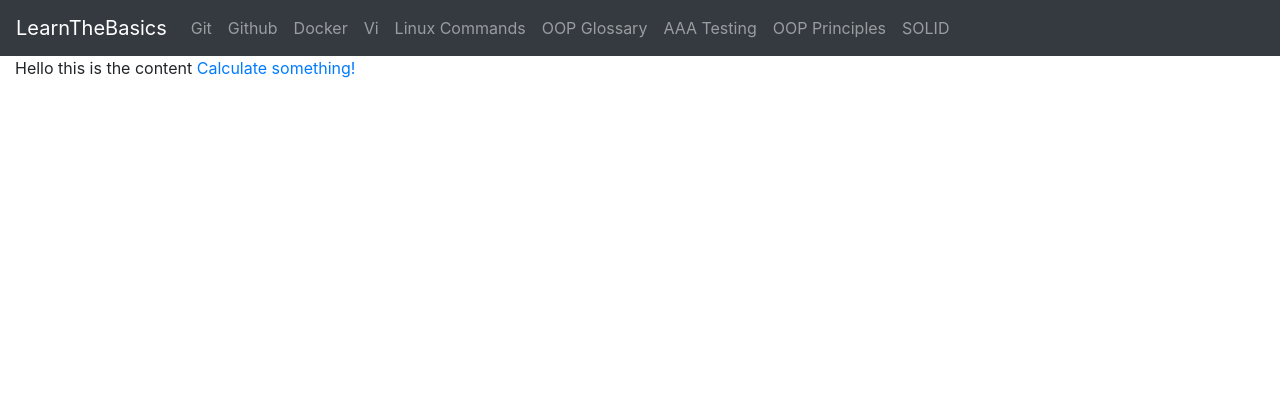
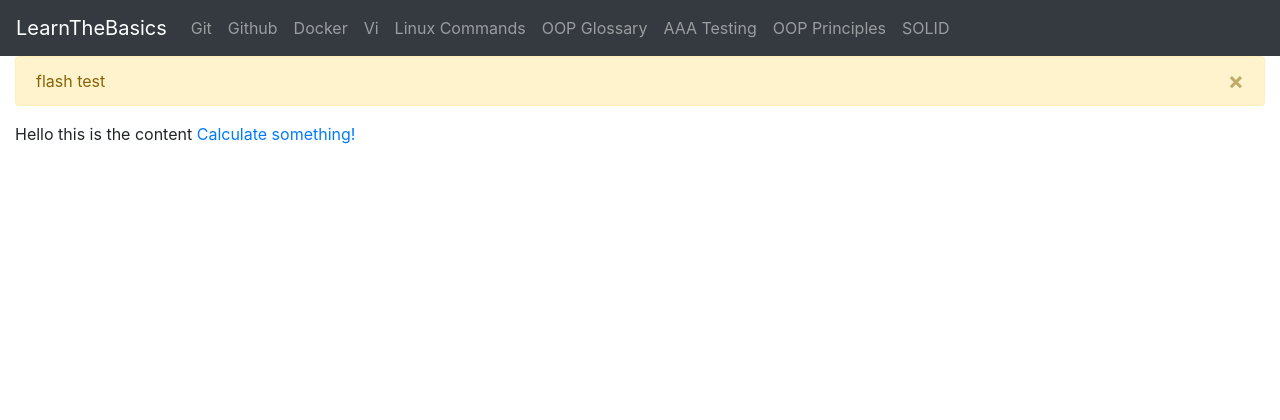
Before and after one commit to cristianteranv/pythonProject1, a Flask app: page / in a window 1280 px wide. Shown: the top 420 px of the page. Run offline with Flask 2, Linux system fonts and the light colour scheme; some libraries are stand-ins or nearby versions.

Commit message:
flashing

```diff
--- a/app/app.py
+++ b/app/app.py
@@ -1,13 +1,16 @@
 """A simple flask web app"""
-from flask import Flask, request
+from flask import Flask, request,flash
 from flask import render_template
 import pandas
 from calculator.calculator import Calculator
+
 app = Flask(__name__)
+app.secret_key = 'super secret key'
 
 @app.route("/")
 def index():
     """index  Route Response"""
+    flash("flash test")
     return render_template("index.html")
 
 @app.route("/calculate", methods=["GET","POST"])
--- a/app/templates/base.html
+++ b/app/templates/base.html
@@ -58,6 +58,18 @@
     </div>
     </nav>
     <div class="container-fluid">
+        {% with messages = get_flashed_messages() %}
+            {% if messages %}
+                {% for message in messages %}
+                    <div class="alert alert-warning alert-dismissible" role="alert">
+                        <button type="button" class="close" data-dismiss="alert" aria-label="Close">
+                            <span aria-hidden="true">&times;</span>
+                        </button>
+                        {{message}}
+                    </div>
+                {% endfor %}
+            {% endif %}
+        {% endwith %}
         <div id="content">{% block content %}{% endblock %}</div>
     </div>
     <script src="https://code.jquery.com/jquery-3.4.1.slim.min.js"
```
